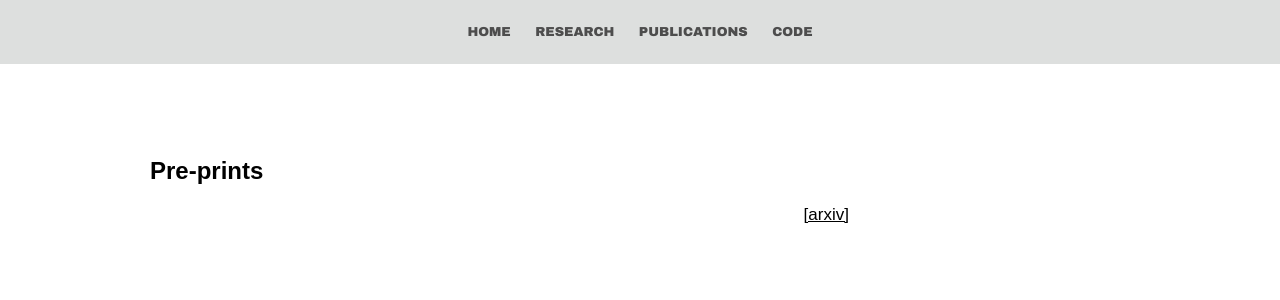
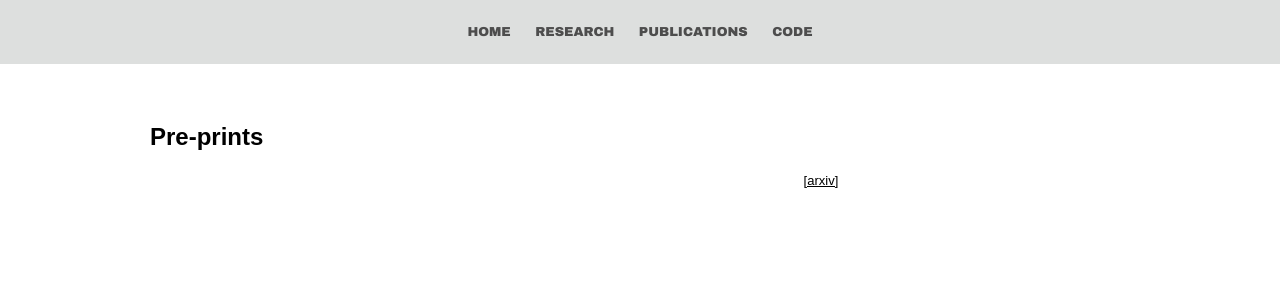
Before and after one commit to mckimb/mckimb.github.io, a Jekyll site: the page built from papers/index.html, in a window 1280 px wide. Shown: the top 300 px of the page. Built offline with Jekyll 4.4.1, drawn with Linux system fonts in a browser that asks for light colours.

Commit message:
Update main.css

```diff
--- a/css/main.css
+++ b/css/main.css
@@ -5,25 +5,20 @@
     background-color: white;
 }
 
-body h3 {
-    color: black;
-}
-
-h3 {
-  position: absolute;
-  top: 25px;
-  z-index: 1;
+body h4 {
+    font-family: Arial, Helvetica, sans-serif;
+    color: #4d4d4d;
 }
 
 body p {
-    font-size: 17px;
+    font-size: 13px;
     color: black;
     margin-left: 30px;
     margin-right: 30px;
 }
 
 body a {
-    font-size: 17px;
+    font-size: 13px;
     color: black;
     text-decoration: underline;
 }
```
